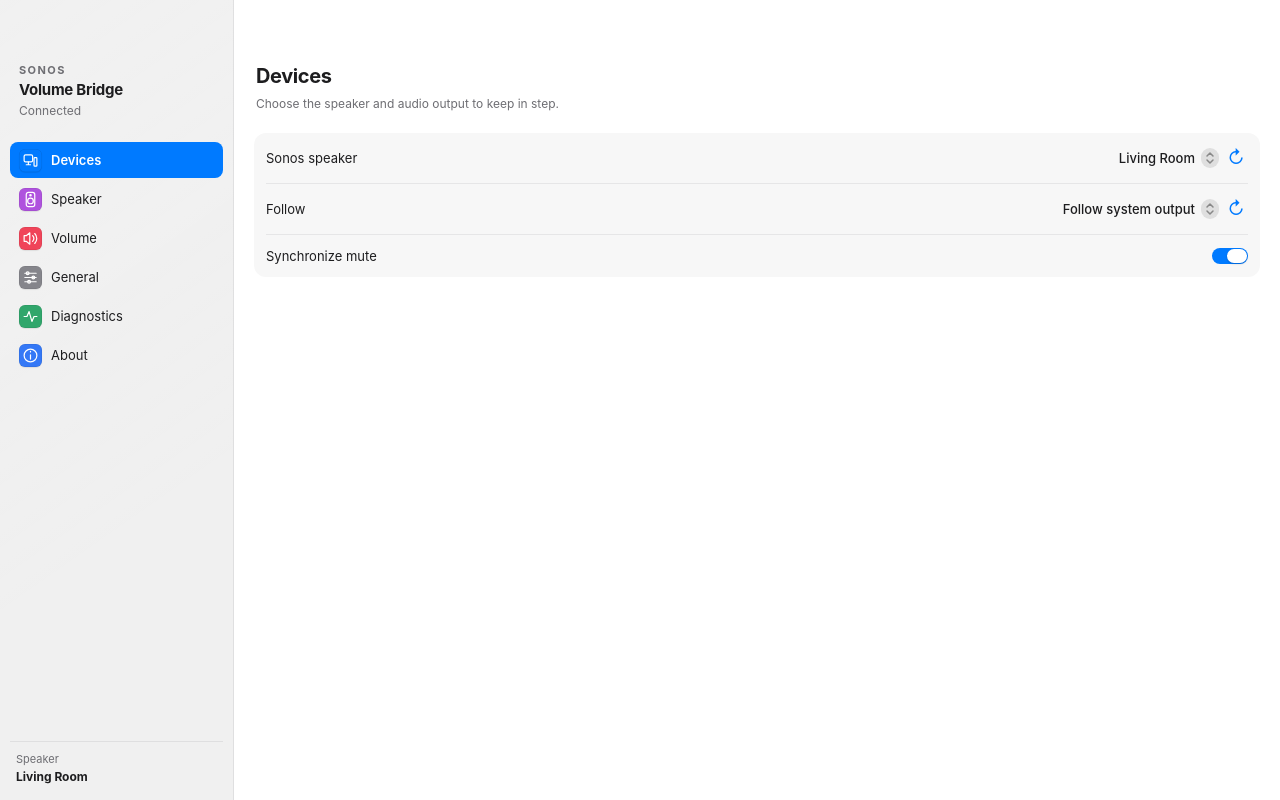
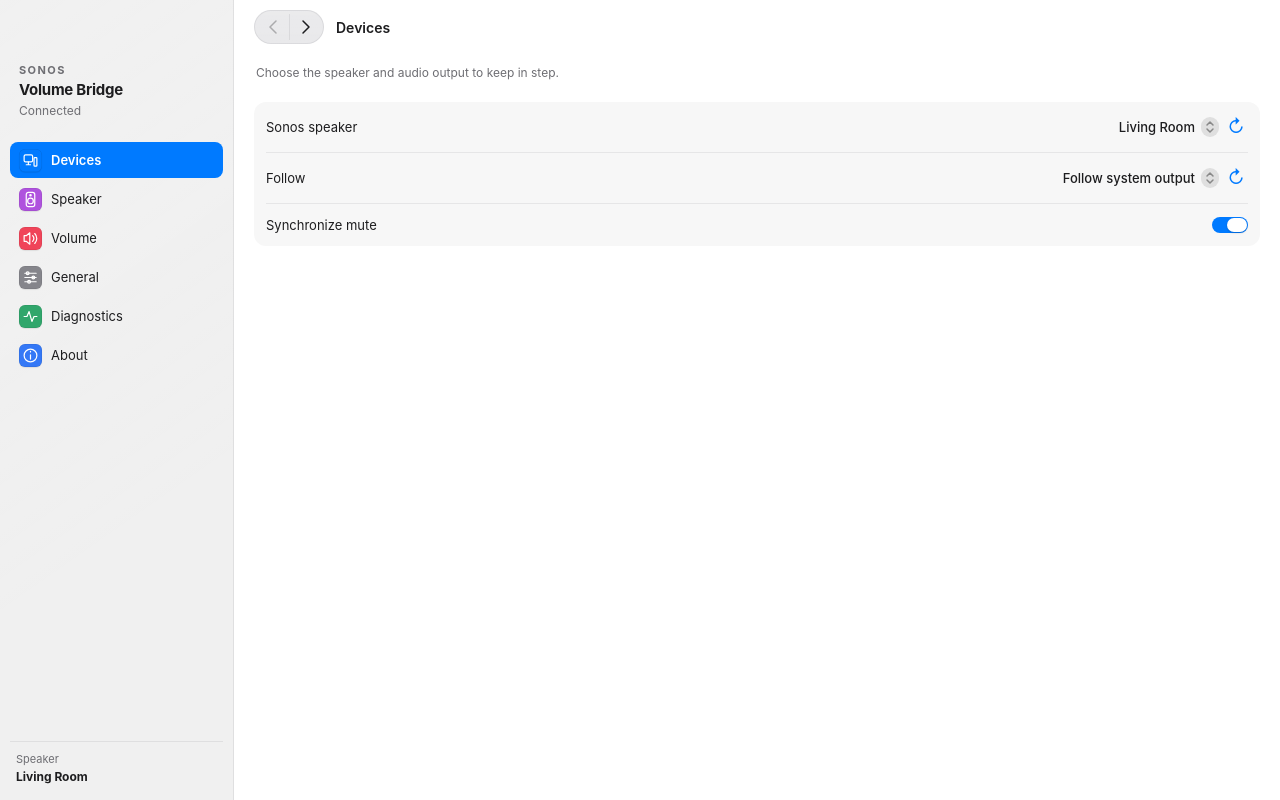
Before and after one commit to MiguelTVMS/sonos-volume-bridge, a website built with Vite: page ui/preview.html in a window 1280 px wide. Both pictures are taken after a click on the button "Devices". Built offline with nearby package versions, Linux system fonts and the light colour scheme.

Commit message:
feat: add macOS settings section navigation toolbar

```diff
--- a/ui/src/main.ts
+++ b/ui/src/main.ts
@@ -6,6 +6,7 @@
 import { diagnosticsDisclosureState } from './diagnostics';
 import { desktopPlatform } from './platform';
 import { sizeSelectedControls } from './select-sizing';
+import { adjacentPage, type SettingsPage } from './settings-navigation';
 import './style.css';
 import './platform.css';
 
@@ -36,7 +37,6 @@
 }
 
 type MappingPoint = { local: number; sonos: number };
-type SettingsPage = 'devices' | 'speaker' | 'volume' | 'general' | 'diagnostics' | 'about';
 type SpeakerSettings = {
   loudness: boolean | null;
   nightSound: boolean | null;
@@ -258,7 +258,13 @@
   const status = connectionLabel(nextSnapshot.status);
   app.innerHTML = `
     <div class="settings-shell">
-      <div class="macos-titlebar" data-tauri-drag-region aria-hidden="true"></div>
+      <div class="macos-titlebar" data-tauri-drag-region>
+        <div class="section-navigation" role="group" aria-label="Navigate settings sections">
+          <button type="button" id="previous-section" aria-label="Previous settings section" title="Previous settings section"${adjacentPage(activePage, -1) ? '' : ' disabled'}><svg aria-hidden="true" viewBox="0 0 16 16"><path d="m10 2-6 6 6 6"/></svg></button>
+          <button type="button" id="next-section" aria-label="Next settings section" title="Next settings section"${adjacentPage(activePage, 1) ? '' : ' disabled'}><svg aria-hidden="true" viewBox="0 0 16 16"><path d="m6 2 6 6-6 6"/></svg></button>
+        </div>
+        <span id="toolbar-section-title" data-tauri-drag-region>${activePage[0].toUpperCase() + activePage.slice(1)}</span>
+      </div>
       <aside class="sidebar">
         <div class="app-heading"><h1><span class="sonos-name">SONOS</span><span>Volume Bridge</span></h1><p class="status" id="runtime-status">${escapeHtml(status)}</p></div>
         <nav aria-label="Settings sections">
@@ -322,6 +328,14 @@
       </form>
     </div>`;
   if (document.documentElement.dataset.platform === 'macos') sizeSelectedControls(app);
+  document.querySelector('#previous-section')?.addEventListener('click', () => {
+    const page = adjacentPage(activePage, -1);
+    if (page) activatePage(page);
+  });
+  document.querySelector('#next-section')?.addEventListener('click', () => {
+    const page = adjacentPage(activePage, 1);
+    if (page) activatePage(page);
+  });
   const form = document.querySelector<HTMLFormElement>('#settings');
   const scheduleConfigurationSave = (event: Event): void => {
     if (
@@ -366,6 +380,13 @@
 
 function activatePage(page: SettingsPage): void {
   activePage = page;
+  const title = document.querySelector('#toolbar-section-title');
+  if (title) title.textContent = page[0].toUpperCase() + page.slice(1);
+  const previous = document.querySelector<HTMLButtonElement>('#previous-section');
+  const next = document.querySelector<HTMLButtonElement>('#next-section');
+  if (previous) previous.disabled = !adjacentPage(page, -1);
+  if (next) next.disabled = !adjacentPage(page, 1);
+  document.querySelector('.content')?.scrollTo(0, 0);
   if (page === 'diagnostics') void refreshAudioInputFormat();
   document.querySelectorAll<HTMLElement>('[data-panel]').forEach((element) => {
     element.hidden = element.dataset.panel !== page;
--- a/ui/src/platform.css
+++ b/ui/src/platform.css
@@ -413,3 +413,64 @@
 [data-platform='macos'] .content {
   padding-top: 64px;
 }
+
+[data-platform='macos'] .macos-titlebar {
+  display: flex;
+  align-items: center;
+  gap: 12px;
+  padding-left: 254px;
+  height: 54px;
+}
+[data-platform='macos'] .section-navigation {
+  display: flex;
+  align-items: center;
+  padding: 3px;
+  border: 1px solid var(--separator);
+  border-radius: 22px;
+  background: linear-gradient(rgb(255 255 255 / 8%), transparent), var(--control);
+}
+[data-platform='macos'] .section-navigation button {
+  display: grid;
+  place-items: center;
+  width: 31px;
+  min-height: 26px;
+  padding: 4px;
+  border-radius: 16px;
+  color: var(--text);
+  background: transparent;
+}
+[data-platform='macos'] .section-navigation button + button {
+  border-left: 1px solid var(--separator);
+  border-top-left-radius: 0;
+  border-bottom-left-radius: 0;
+}
+[data-platform='macos'] .section-navigation button:hover:not(:disabled) {
+  background: var(--separator);
+}
+[data-platform='macos'] .section-navigation button:disabled {
+  opacity: 0.3;
+  cursor: default;
+}
+[data-platform='macos'] .section-navigation svg {
+  width: 16px;
+  height: 16px;
+  fill: none;
+  stroke: currentColor;
+  stroke-width: 1.5;
+  stroke-linecap: round;
+  stroke-linejoin: round;
+}
+[data-platform='macos'] #toolbar-section-title {
+  font-size: 14px;
+  font-weight: 600;
+}
+[data-platform='macos'][data-window-active='false'] .macos-titlebar {
+  color: var(--secondary-text);
+}
+[data-platform='macos'] .panel-heading h2 {
+  position: absolute;
+  width: 1px;
+  height: 1px;
+  overflow: hidden;
+  clip-path: inset(50%);
+}
--- /dev/null
+++ b/ui/src/settings-navigation.ts
@@ -0,0 +1,13 @@
+export const settingsPages = [
+  'devices',
+  'speaker',
+  'volume',
+  'general',
+  'diagnostics',
+  'about',
+] as const;
+export type SettingsPage = (typeof settingsPages)[number];
+
+export function adjacentPage(page: SettingsPage, direction: -1 | 1): SettingsPage | undefined {
+  return settingsPages[settingsPages.indexOf(page) + direction];
+}
```
Also changed, not shown: docs/decisions/0012-platform-settings-presentation.md (+4 -0 lines), ui/src/settings-navigation.test.mjs (added, +12 -0 lines).
